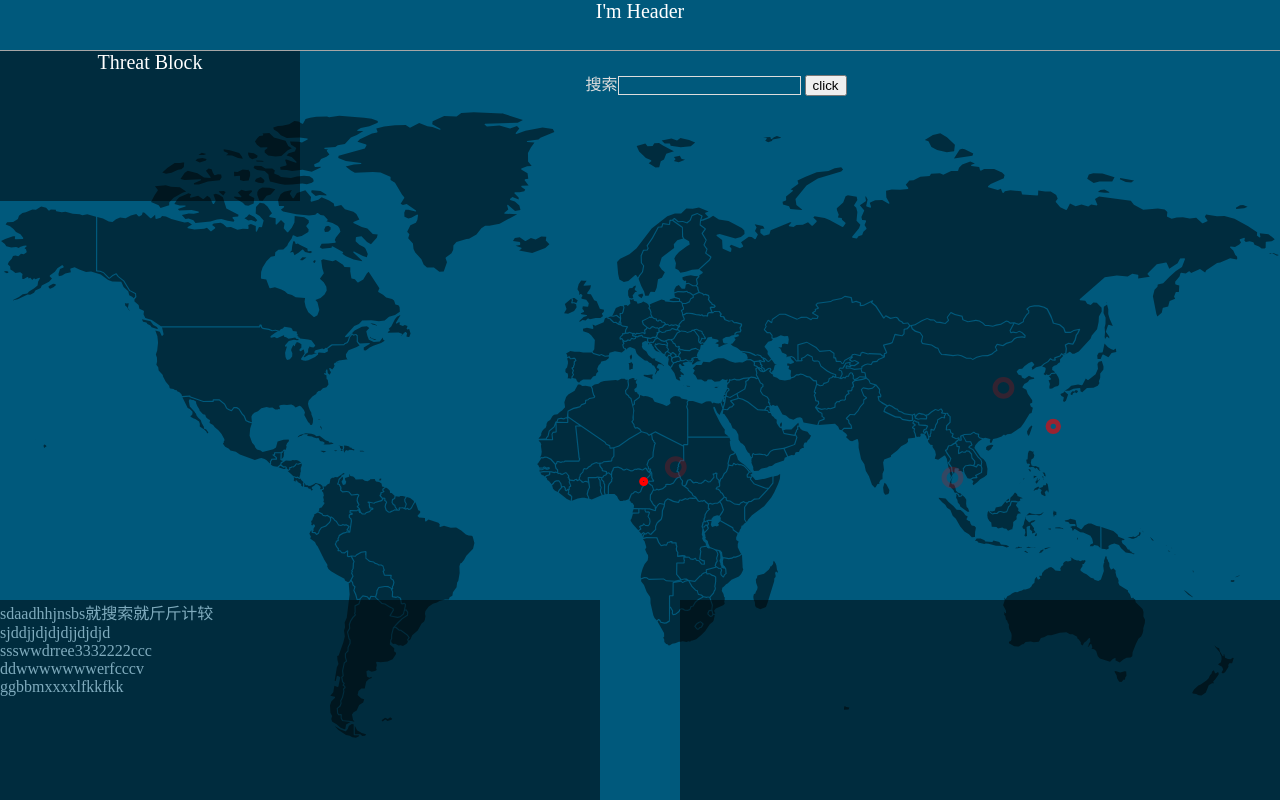
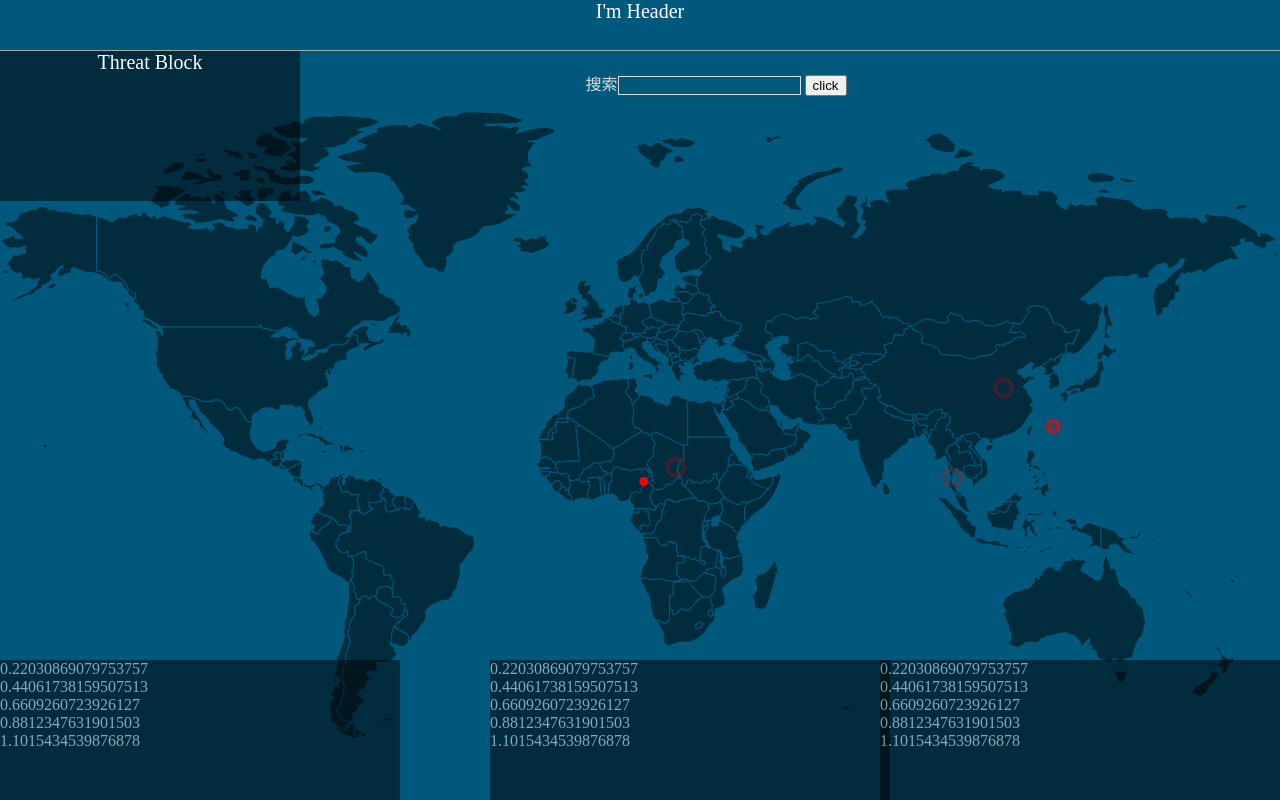
Before and after one commit to EmilyZhang123/map-example-jvectormap, a plain HTML site: page index2.html in a window 1280 px wide. Drawn offline with Linux system fonts and the light colour scheme.

Commit message:
scroll_caption done & all done

```diff
--- a/index2.html
+++ b/index2.html
@@ -18,50 +18,28 @@
 </div>
 <div id="my-map" ></div>
 <div class="bottom-box">
-    <div class="bottom-left ">
-        <!--<div class="animated fadeInUp">aaaxsxjnhbjnsbjnmz jakm</div>-->
-
-    </div>
-    <div class="bottom-right">
-
-    </div>
-
+    <div class="bottom-left bottom-section"></div>
+    <div class="bottom-middle bottom-section"></div>
+    <div class="bottom-right bottom-section"></div>
 </div>
 
 
 </body>
 <script>
     $(function () {
-        var a=0;
-        var scroll_caption =['sdaadhhjnsbs就搜索就斤斤计较','sjddjjdjdjdjjdjdjd','ssswwdrree3332222ccc','ddwwwwwwwerfcccv','ggbbmxxxxlfkkfkk'];
-        scroll_caption.forEach(function (item) {
-            scroll_($(".bottom-left"),item);
-            // scroll_($(".bottom-right"),item);
-            $(".animated").hide();
-                // setTimeout(scroll_,2000,$(".bottom-left"),item);
-        });
-        var index=0;
-        $(".animated")[index++].style.display = 'block';
-        setInterval(function () {
-            if(index<$(".animated").length){
-                $(".animated")[index++].style.display = 'block';
-            }
-        },1000);
-// test merge
-        function scroll_($_selector,item) {
-            // console.log()
-            // $_selector.empty();
-            $_selector.append('<div class="animated fadeInUp">'+item+'</div>')
-
+        function scroll_($_selector) {
+            $_selector.empty();
+            var ram=Math.random();
+            var scroll_caption =[ram,2*ram,3*ram,4*ram,5*ram,6*ram];
+            scroll_caption.forEach(function (item,index) {
+                if(index<5){
+                    $_selector.append('<div>'+item+'</div>')
+                    // $_selector.append('<div class="animated_fadeIn" >'+item+'</div>')
+                }
+            });
         }
-
-       // scroll_(scroll_caption,$(".bottom-left"));
-       // setInterval(scroll_,2000,scroll_caption,$(".bottom-left"));
-       // scroll_(scroll_caption,$(".bottom-right"));
-
-        // setInterval(scroll_,2000,scroll_caption,$(".bottom-right"));
-
-
+        scroll_($(".bottom-section"));
+        setInterval(scroll_,1000,$(".bottom-section"));
 
 
         $("#my-map").vectorMap({
@@ -88,22 +66,19 @@
             },
             onRegionTipShow: function(event, tip, code) {
                 event.preventDefault();
-
             },
             onRegionOver: function (event, label, code) {
                 event.preventDefault();
-
             },
             onMarkerOver: function(event, label, code) {
                 event.preventDefault();
             },
             onMarkerTipShow: function(event, tip, code) {
                 event.preventDefault();
-
             },
             markers: [],
         });
-        var markers_array=     [
+        var markers_array=[
             {
                 latLng: [34.74, 113.66],
                 style:{
--- a/style.css
+++ b/style.css
@@ -55,45 +55,37 @@ header{
     color: #ffffff;
 
 }
-.bottom-left{
-     /*padding: 10px;*/
-     position: absolute;
-     bottom: 0;
-     left: 0;
-     height: 200px;
-     width: 600px;
-     background-color: #000000;
-     opacity: 0.5;
-    z-index: 1;
-}
-.bottom-right{
-    /*padding: 10px;*/
+.bottom-section{
     position: absolute;
     bottom: 0;
-    right: 0;
-    height: 200px;
-    width: 600px;
+    height: 140px;
+    width: 400px;
     background-color: #000000;
     opacity: 0.5;
     z-index: 1;
-    /*color: #6c6605;*/
 }
-@keyframes fadeInUp {
+.bottom-left{
+     left: 0;
+}
+.bottom-middle{
+    left: 490px;
+}
+.bottom-right{
+    right: 0;
+}
+@keyframes fadeIn {
     from {
         opacity: 0;
-        transform: translate3d(0, 100%, 0);
+        /*transform: translate3d(0, 100%, 0);*/
     }
 
     to {
         opacity: 1;
-        transform: none;
+        /*transform: none;*/
     }
 }
-.animated {
+.animated_fadeIn{
     animation-duration: 1s;
     animation-fill-mode: both;
+    animation-name: fadeIn;
 }
-
-.fadeInUp {
-    animation-name: fadeInUp;
-}
```
